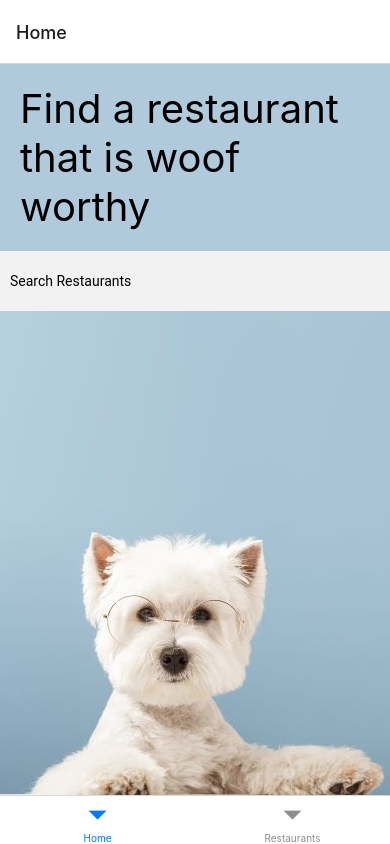
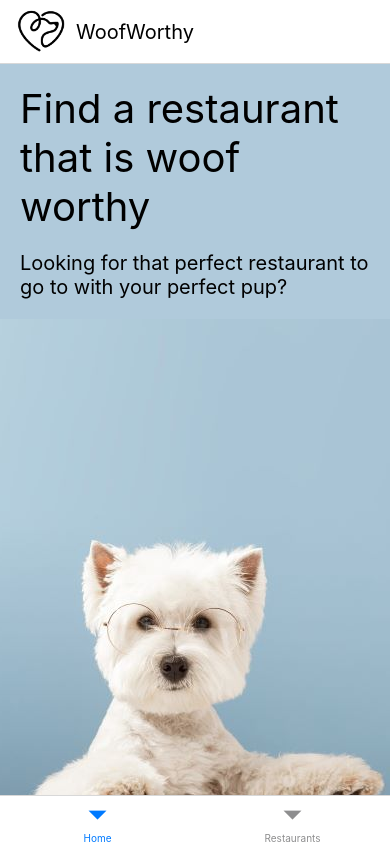
Before and after one commit to enwillia0506/WoofWorthy-App-Final-Project-Emily-Williams, a React Native app in the folder WoofWorthyFinalApplication/: screen / in a window 390 px wide. Built offline with nearby package versions, Linux system fonts and the light colour scheme.

Commit message:
milestone 2

```diff
--- a/WoofWorthyFinalApplication/App.js
+++ b/WoofWorthyFinalApplication/App.js
@@ -1,11 +1,15 @@
 // import axios from 'axios';
+import 'react-native-gesture-handler';
 import React from 'react';
-// import { Card, Button, Icon } from '@rneui/themed';
-import { StyleSheet, Text, View, Image, TextInput, ScrollView } from 'react-native';
+
+import { Card } from '@rneui/themed';
+import { SafeAreaProvider } from 'react-native-safe-area-context';
+
+import { StyleSheet, Text, View, Image, TextInput, ScrollView, Button, Icon } from 'react-native';
 import { NavigationContainer, useNavigation } from '@react-navigation/native';
 import { createBottomTabNavigator } from '@react-navigation/bottom-tabs';
+
 import Footer from './footer';
-
 
 export default function App() {
   const Tabs = createBottomTabNavigator();
@@ -14,8 +18,8 @@ export default function App() {
     <View style={styles.container}>
       <NavigationContainer>
         <Tabs.Navigator>
-          <Tabs.Screen name="Home" component={HomeScreen} />
-          <Tabs.Screen name="Restaurants" component={Results} />
+          <Tabs.Screen name="Home" component={HomeScreen} options={{ headerTitle: (props) => <HeaderLogo {...props} /> }} />
+          <Tabs.Screen name="Restaurants" component={Results} options={{ headerTitle: (props) => <HeaderLogo {...props} /> }} />
         </Tabs.Navigator>
       </NavigationContainer>
     </View>
@@ -23,51 +27,77 @@ export default function App() {
 }
 
 
-
-function HomeScreen() {
+function HomeScreen({ navigation }) {
   return (
     <View>
-
       <ScrollView>
-
         <Text style={styles.header}>Find a restaurant that is woof worthy</Text>
-
-        <TextBar />
-
+        <Text style={styles.subHeader}>Looking for that perfect restaurant to go to with your perfect pup?
+        </Text>
 
         <Image source={require('./images/dog-banner.jpg')}
           style={{ width: '100%' }} />
 
+        <Text style={styles.paragraph}>
+          See suggested restaurants below or use the navigation to view all restaurants!</Text>
+
+        <View style={{margin: 10}}>
+          <Button title="View all restaurants" color="#85a2b5" onPress={() => {
+            navigation.navigate("Restaurants")
+          }} />
+        </View>
+
+        <CardComponent />
+
         <Footer />
-
       </ScrollView>
-
     </View>
   );
 };
 
-function Results() {
+function HeaderLogo() {
   return (
-    <View>
-      <Text>This will be restaurant results</Text>
+    <View style={styles.logo}>
+      <Image source={require('./images/logo-2.png')}
+        style={{ width: 50, height: 50, resizeMode: 'center' }} />
+      <Text style={{ fontSize: 20, padding: 10 }}>WoofWorthy</Text>
     </View>
   )
 }
 
-function TextBar() {
-  const [text, onChangeTextBar] = React.useState('Search Restaurants');
+function CardComponent() {
+  return (
+    <View>
+      <Card>
+        <Card.Title>Smokeworks</Card.Title>
+
+        <Card.Image
+          style={{ height: 210 }}
+          source={{
+            uri:
+              'https://s3-media1.fl.yelpcdn.com/bphoto/gyy1F0qbPrsjLeSjh9Wsyw/o.jpg',
+          }}
+        />
+        <Text style={{ margin: 10 }}>
+          Bloomington, IN
+        </Text>
+        <Button
+          title="View restaurant details" color="#85a2b5"
+        />
+      </Card>
+    </View>
+  )
+}
+
+function Results({ navigation }) {
 
   return (
     <View>
-      <TextInput
-        style={styles.textBar}
-        onChangeText={onChangeTextBar}
-        value={text}
-      />
-
+      <Text>This will be restaurant results</Text>
+      <Button title="Go back" color="#85a2b5" onPress={() => navigation.goBack()} />
     </View>
-  );
-};
+  )
+}
 
 
 const styles = StyleSheet.create({
@@ -76,10 +106,20 @@ const styles = StyleSheet.create({
     padding: 20,
     backgroundColor: '#b0cadb'
   },
-  textBar: {
-    height: 60,
-    padding: 10,
-    fontFamily: 'Roboto',
+  subHeader: {
+    fontSize: 20,
+    padding: 20,
+    paddingTop: 0,
+    backgroundColor: '#b0cadb'
+  },
+  paragraph: {
+    fontSize: 15,
+    padding: 10
+  },
+  logo: {
+    flex: 1,
+    flexDirection: 'row',
+    alignItems: 'center',
   },
   container: {
     // flex: 1,
```
Also changed, not shown: WoofWorthyFinalApplication/package.json (+5 -3 lines), WoofWorthyFinalApplication/images/logo-2.png (added), 1 other file (tests, documents, lock files or other folders).
